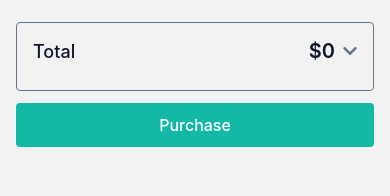
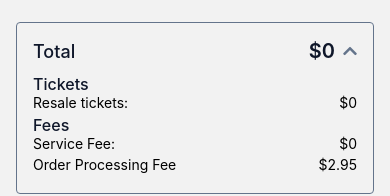
Before and after one commit to Todor46/coderbyte, a React Native app: screen /Checkout in a window 390 px wide. Shown: the part 471-667 px from the top of the page. Built offline with nearby package versions, Linux system fonts and the light colour scheme.

Commit message:
Set total section default to open.

```diff
--- a/src/screens/Checkout.tsx
+++ b/src/screens/Checkout.tsx
@@ -39,7 +39,7 @@ const events: Event[] = new Array(20).fill(null).map(() => ({
 }));
 
 const Checkout = () => {
-  const [totalOpen, setTotalOpen] = useState(false);
+  const [totalOpen, setTotalOpen] = useState(true);
   const { dispatch } = useStore();
   const { navigate } = useNavigation();
 
```
